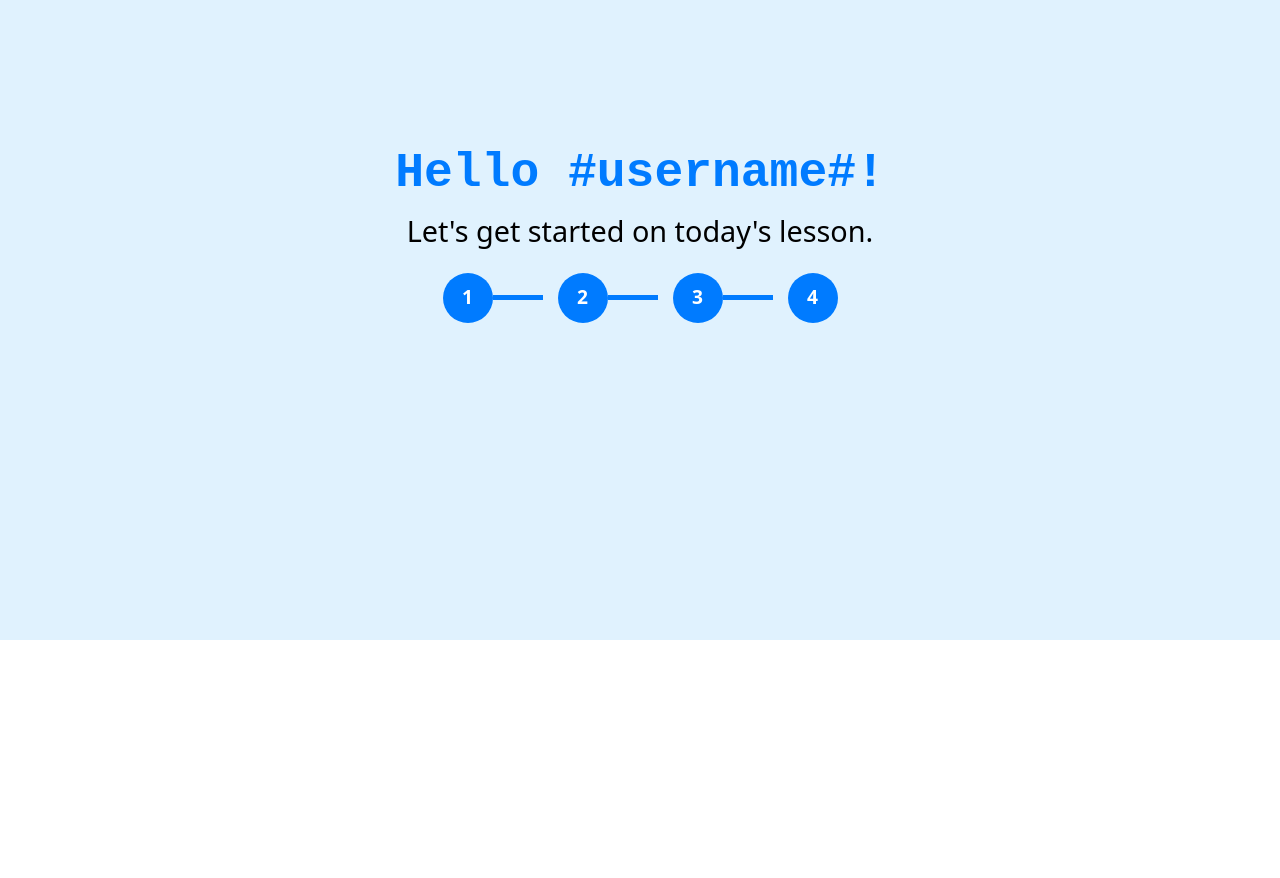
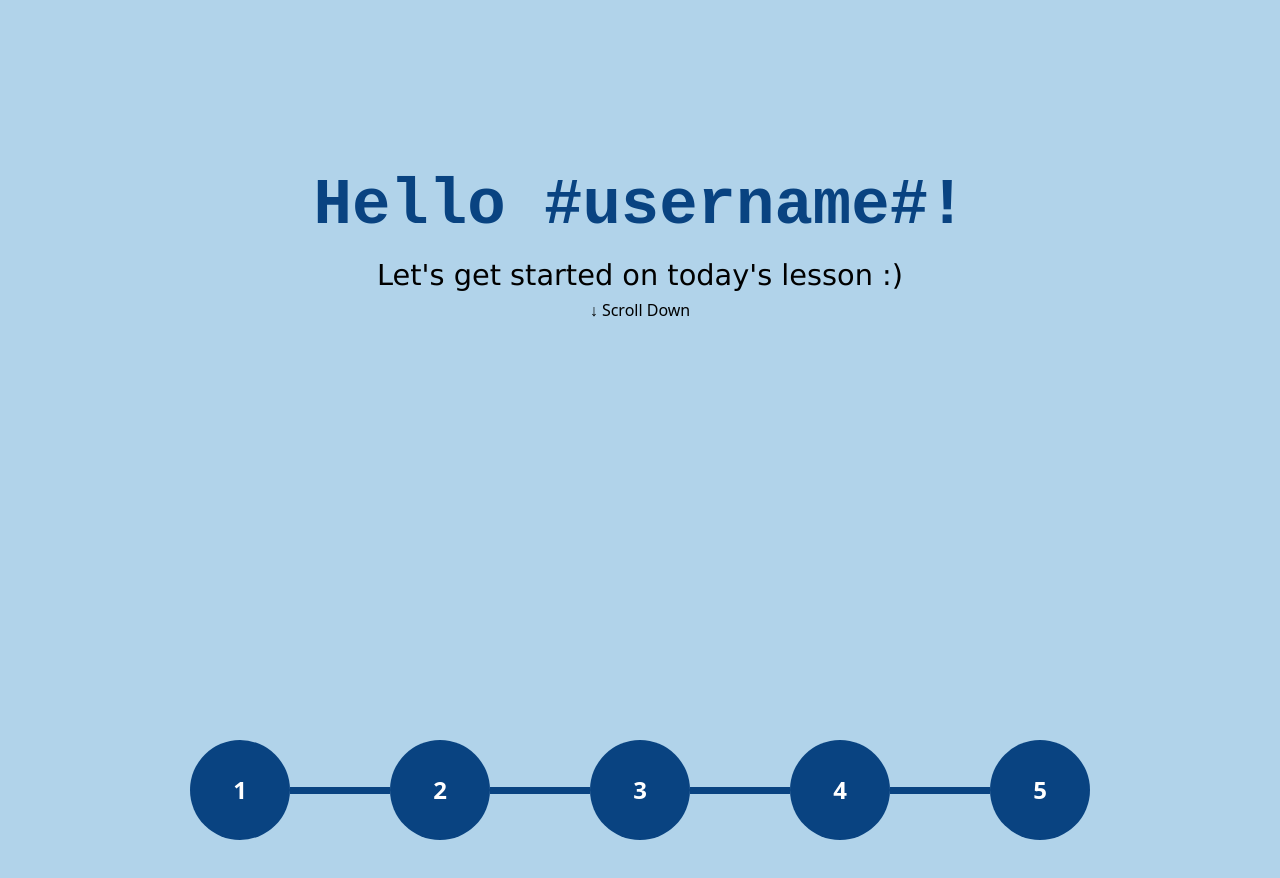
Before and after one commit to noahmccampbell/CueBuddy, a React (Vite) app: page / in a window 1280 px wide. Shown: the part 160-1038 px from the top of the page. Before the commit the page ends 800 px from the top, so only its background shows below. Built offline with nearby package versions, Linux system fonts and the light colour scheme.

Commit message:
created second page and roadmap for LandingPage

```diff
--- a/src/pages/LandingPage.css
+++ b/src/pages/LandingPage.css
@@ -1,31 +1,38 @@
-.landing-container {
+.page-container {
   display: flex;
   flex-direction: column;
   align-items: center;
   justify-content: center;
-    height: 100vh;
-    background-color: #e0f2fe; /* Light blue theme */
+  min-height: 100vh;
+  background-color: #b1d3ea;
   text-align: center;
+  scroll-behavior: smooth;
 }
 
-  .typing-container {
-    position: relative;
-    display: inline-block;
+.section {
+  display: flex;
+  flex-direction: column;
+  align-items: center;
+  justify-content: center;
+  min-height: 100vh;
+  width: 100%;
 }
 
 .typing-text {
-    font-size: 3rem;
-    color: #007bff;
+  font-size: 4rem;
+  color: #094381;
+  text-align: center;
   font-weight: bold;
+  white-space: nowrap;
   overflow: hidden;
-    white-space: nowrap;
   width: 0;
-    animation: typing 1.5s steps(20, end) forwards;
+  animation: typing 2.5s steps(17, end) forwards;
   font-family: 'Courier New', Courier, monospace;
 }
 
 h1 {
   font-size: 1.8rem;
+  font-family:'Lucida Sans', 'Lucida Sans Regular', 'Lucida Grande', 'Lucida Sans Unicode', Geneva, Verdana, sans-serif;
 }
 
 @keyframes typing {
@@ -37,38 +44,35 @@
   }
 }
 
-
-  p {
-    font-size: 1.2rem;
-    color: #333;
-  }
-
-  .roadmap {
+.next-section {
+  margin-top: 100px;
+  text-align: center;
+  margin-bottom: 450px;
   display: flex;
-    align-items: center;
   justify-content: center;
-    margin: 20px 0;
-    gap: 15px;
-  }
-
-  .lesson {
-    display: flex;
   align-items: center;
 }
 
+.topic {
+  display: flex;
+  align-items: center;
+  flex-direction: row;
+}
+
 .circle {
-    width: 50px;
-    height: 50px;
-    background-color: #007bff;
+  width: 100px !important;
+  height: 100px !important;
+  background-color: #094381;
   color: white;
   display: flex;
   align-items: center;
   justify-content: center;
   border-radius: 50%;
-    font-size: 1.2rem;
+  font-size: 1.5rem;
   font-weight: bold;
   cursor: pointer;
   transition: background 0.3s ease;
+  flex-shrink: 0;
 }
 
 .circle:hover {
@@ -76,22 +80,7 @@
 }
 
 .line {
-    width: 50px;
-    height: 5px;
-    background-color: #007bff;
+  width: 100px;
+  height: 7px;
+  background-color: #094381;
 }
-
-  .start-btn {
-    background-color: #007bff;
-    color: white;
-    border: none;
-    padding: 10px 20px;
-    font-size: 1.2rem;
-    border-radius: 5px;
-    cursor: pointer;
-    transition: background 0.3s ease;
-  }
-
-  .start-btn:hover {
-    background-color: #0056b3;
-  }
--- a/src/pages/LandingPage.jsx
+++ b/src/pages/LandingPage.jsx
@@ -1,30 +1,32 @@
 import React from "react";
 import "./LandingPage.css";
 
-const lessons = [
-  { id: 1, title: "Lesson 1" },
-  { id: 2, title: "Lesson 2" },
-  { id: 3, title: "Lesson 3" },
-  { id: 4, title: "Lesson 4" },
+const topics = [
+  { id: 1, title: "Topic 1" },
+  { id: 2, title: "Topic 2" },
+  { id: 3, title: "Topic 3" },
+  { id: 4, title: "Topic 4" },
+  { id: 5, title: "Topic 5" },
 ];
+
 
 const LandingPage = () => {
   return (
-    <div className="landing-container">
-      <div className="typing-container">
+    <div className="page-container">
+      <div className="section">
         <p className="typing-text">Hello #username#!</p>
-        <h1>Let's get started on today's lesson.</h1>
+        <h1>Let's get started on today's lesson :&#41;</h1>
+        <a href="#roadmap" className="scroll-down">↓ Scroll Down</a>
       </div>
-
-      <div className="roadmap">
-        {lessons.map((lesson, index) => (
-          <div key={lesson.id} className="lesson">
-            <div className="circle" onClick={() => alert(`Clicked ${lesson.title}`)}>
-              {lesson.id}
+      <div className="next-section">
+        {topics.map((topic, index) => (
+            <div key={topic.id} className="topic">
+              <div className="circle" onClick={() => alert(`Clicked ${topic.title}`)}>
+                {topic.id}
+              </div>
+              {index < topics.length - 1 && <div className="line"></div>}
             </div>
-            {index < lessons.length - 1 && <div className="line"></div>}
-          </div>
-        ))}
+          ))}
       </div>
     </div>
   );
```
Lines whose indentation alone changed are shown as unchanged.
